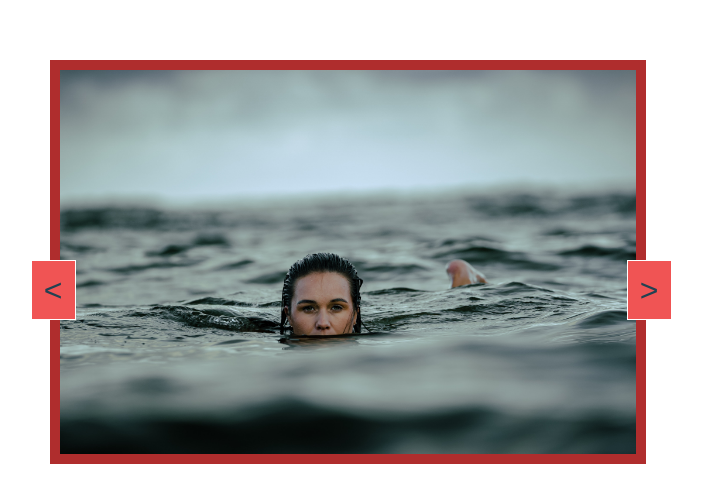
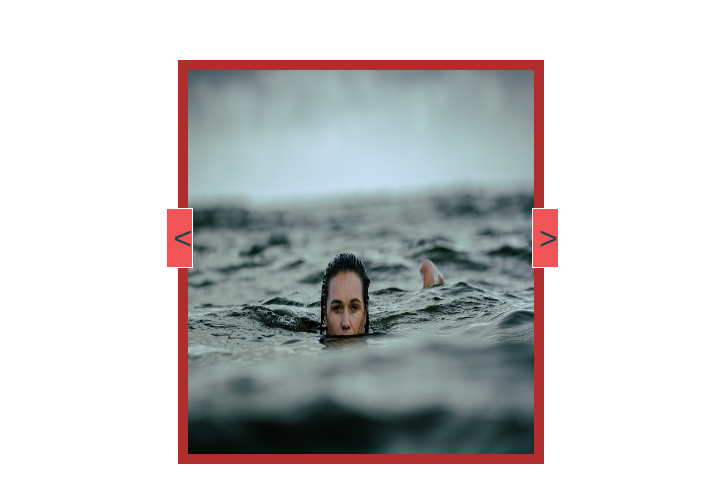
Before and after one commit to pronayguha13/IMAGE-SLIDER, a plain HTML site: page pages/index.html in a window 1280 px wide. Shown: the part 180-682 px from the top of the page, without its empty margins (270-972 px from the left). Drawn offline with Linux system fonts and the light colour scheme.

Commit message:
finsh commit

```diff
--- a/public/static/CSS/index.css
+++ b/public/static/CSS/index.css
@@ -1,8 +1,8 @@
 #card {
   /* margin: auto; */
-  width: 50%;
+  width: 30%;
   position: absolute;
-  left: 25%;
+  left: 35%;
   height: 50%;
   top: 30%;
 }
@@ -15,7 +15,7 @@
 }
 button {
   position: absolute;
-  top: 50%;
+  top: 37%;
   margin-left: -3%;
   height: 15%;
   width: 7%;
```
